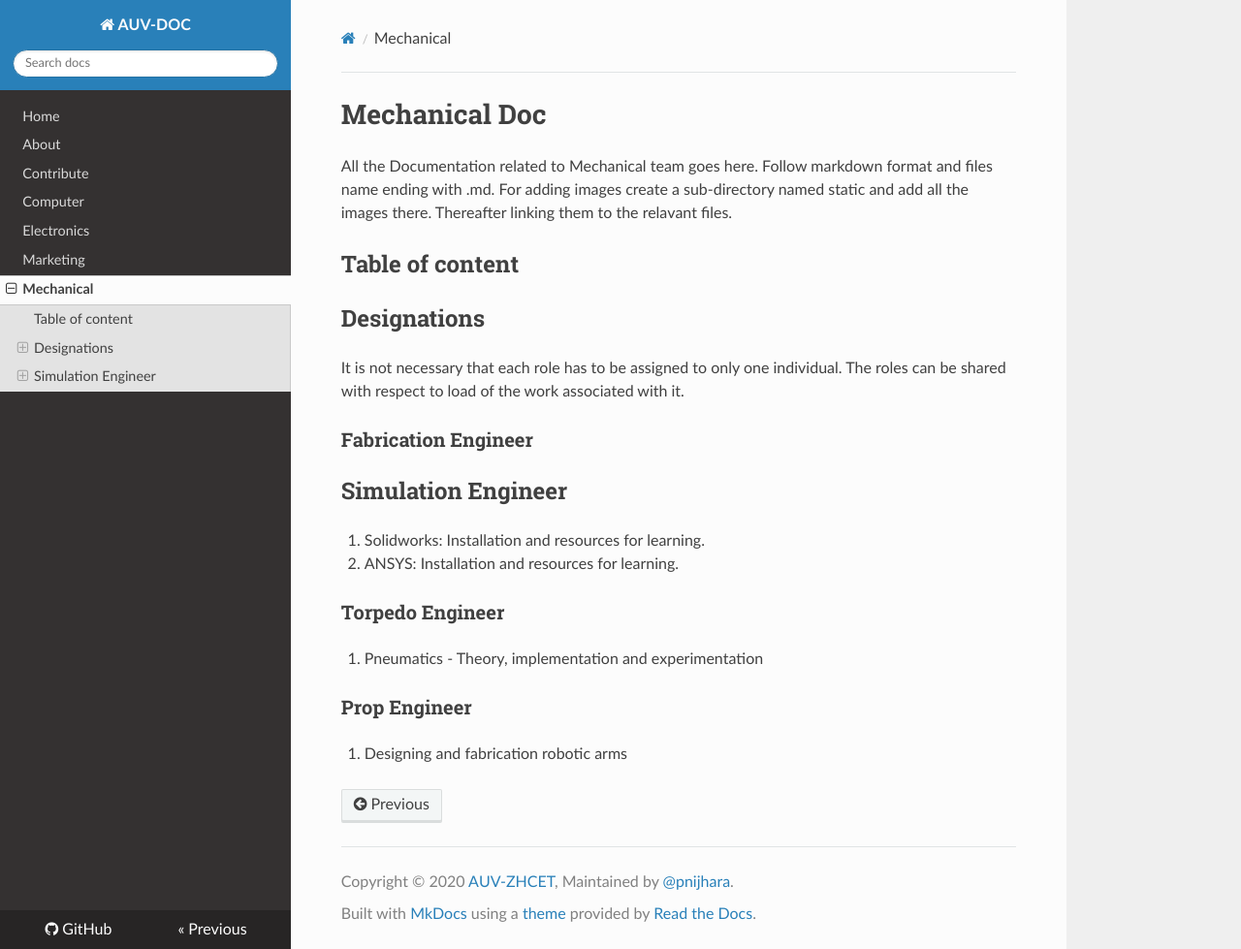
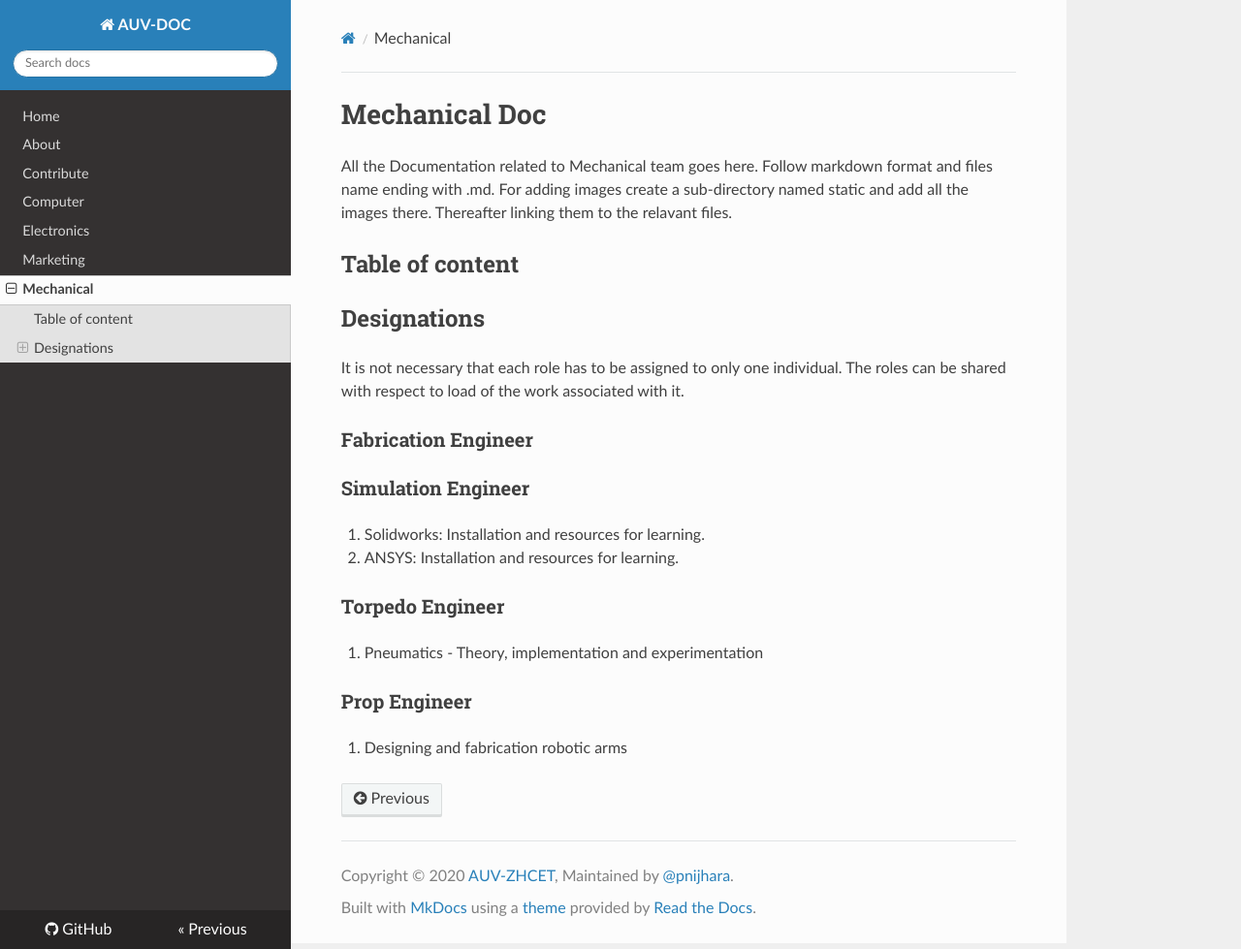
Before and after one commit to auvzhcet/Documentation, an MkDocs documentation site: the page built from docs/mechanical/README.md, in a window 1280 px wide and 979 px high. Shown: the whole window at 97% size. Built offline with MkDocs 1.6.1, drawn with Linux system fonts in a browser that asks for light colours; nearby versions of some CDN libraries.

Commit message:
Update README.md

```diff
--- a/docs/mechanical/README.md
+++ b/docs/mechanical/README.md
@@ -11,7 +11,7 @@ It is not necessary that each role has to be assigned to only one individual. Th
 
 ### Fabrication Engineer
 
-## Simulation Engineer
+### Simulation Engineer
 
 1. Solidworks: Installation and resources for learning.
 2. ANSYS: Installation and resources for learning.
```
